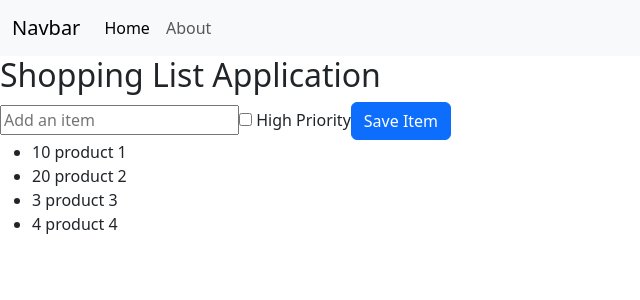
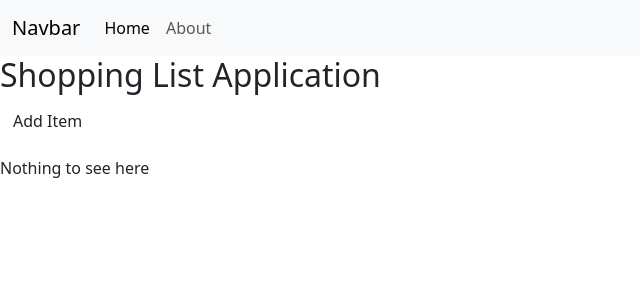
Before and after one commit to huy19712011/vue3-fa25-sd20301, a Vue app: page / in a window 1280 px wide. Shown: the top 300 px of the page, without its empty margins (0-640 px from the left). Built offline with nearby package versions, Linux system fonts and the light colour scheme.

Commit message:
Conditionals

```diff
--- a/src/App.vue
+++ b/src/App.vue
@@ -6,10 +6,10 @@
 const header = ref("Shopping List Application");
 
 const items = ref([
-  { id: 1, label: "10 product 1" },
-  { id: 2, label: "20 product 2" },
-  { id: 3, label: "3 product 3" },
-  { id: 2, label: "4 product 4" },
+  // { id: 1, label: "10 product 1" },
+  // { id: 2, label: "20 product 2" },
+  // { id: 3, label: "3 product 3" },
+  // { id: 2, label: "4 product 4" },
 ]);
 
 const newItem = ref("");
@@ -18,6 +18,13 @@
 
 const saveItem = () => {
   items.value.push({ id: items.value.length + 1, label: newItem.value });
+  newItem.value = "";
+};
+
+const editing = ref(false);
+
+const doEdit = (e) => {
+  editing.value = e;
   newItem.value = "";
 };
 </script>
@@ -42,7 +49,9 @@
   </header>
 
   <h2>{{ header }}</h2>
-  <form class="add-item-form" v-on:submit.prevent="saveItem()">
+  <button v-if="editing" class="btn" @click="doEdit(false)">Cancel</button>
+  <button v-else class="btn" @click="doEdit(true)">Add Item</button>
+  <form class="add-item-form" v-on:submit.prevent="saveItem()" v-if="editing">
     <!-- <input
       v-model="newItem"
       v-on:keyup.enter="items.push({ id: items.length + 1, label: newItem })"
@@ -62,12 +71,15 @@
       Save Item
     </button> -->
     <button class="btn btn-primary">Save Item</button>
+  </form>
 
-    <ul>
-      <li v-for="item in items" v-bind:key="item.id">{{ item.label }}</li>
-      <!-- <li v-for="{ id, label } in items" v-bind:key="id">{{ label }}</li> -->
-    </ul>
-  </form>
+  <ul>
+    <li v-for="item in items" v-bind:key="item.id">{{ item.label }}</li>
+    <!-- <li v-for="{ id, label } in items" v-bind:key="id">{{ label }}</li> -->
+  </ul>
+
+  <p v-if="!items.length">Nothing to see here</p>
+
   <!-- <RouterView /> -->
 </template>
 
```
